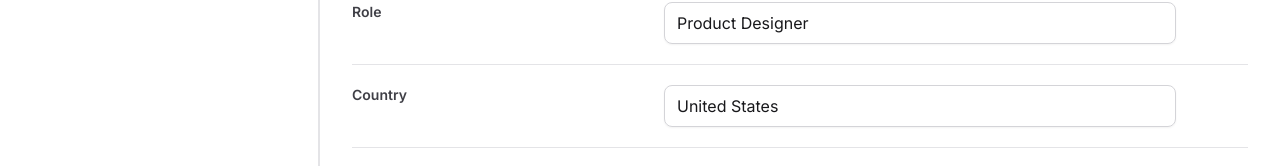
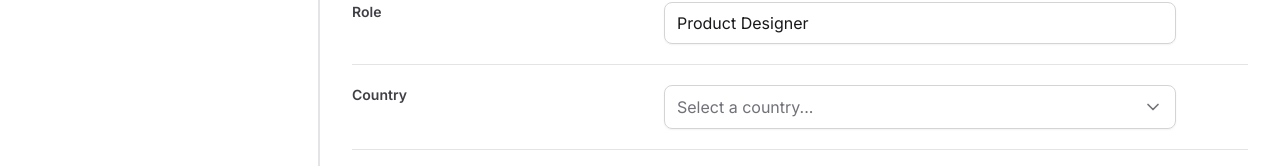
Before and after one commit to MikeFernando/tailwind-next, a Next.js app: page / in a window 1280 px wide. Shown: the part 597-763 px from the top of the page. Built offline with nearby package versions, Linux system fonts and the light colour scheme.

Commit message:
Criando Select de Pais

```diff
--- a/package.json
+++ b/package.json
@@ -9,6 +9,7 @@
     "lint": "next lint"
   },
   "dependencies": {
+    "@radix-ui/react-select": "^1.2.2",
     "@radix-ui/react-tabs": "^1.0.4",
     "@types/node": "20.5.1",
     "@types/react": "18.2.20",
--- a/src/app/page.tsx
+++ b/src/app/page.tsx
@@ -3,6 +3,7 @@
 import { SettingsTabs } from '@/components/SettingsTabs'
 import * as Input from '../components/Input'
 import * as FileInput from '../components/Form/FileInput'
+import { Select } from '@/components/Form/Select'
 
 export default function Home() {
   return (
@@ -126,15 +127,8 @@
             >
               Country
             </label>
-            <div className="flex gap-6">
-              <Input.Root>
-                <Input.Control
-                  id="role"
-                  placeholder="United States"
-                  className="text-base font-normal text-zinc-900 placeholder:text-zinc-900"
-                />
-              </Input.Root>
-            </div>
+
+            <Select />
           </div>
           {/* Timezone */}
           <div className="grid grid-cols-form py-5">
--- /dev/null
+++ b/src/components/Form/Select.tsx
@@ -0,0 +1,51 @@
+'use client'
+import React from 'react'
+import { Check, ChevronDown } from 'lucide-react'
+import * as SelectPrimitive from '@radix-ui/react-select'
+
+export const Select = () => {
+  return (
+    <SelectPrimitive.Root>
+      <SelectPrimitive.Trigger className="flex h-11 w-full items-center justify-between gap-2 rounded-lg border border-zinc-300 px-3 py-2 shadow-sm data-[placeholder]:text-zinc-500">
+        <SelectPrimitive.Value
+          className="text-black"
+          placeholder="Select a country..."
+        />
+        <SelectPrimitive.Icon>
+          <ChevronDown className="h-5 w-5 text-zinc-500" />
+        </SelectPrimitive.Icon>
+      </SelectPrimitive.Trigger>
+
+      <SelectPrimitive.Portal>
+        <SelectPrimitive.Content
+          side="bottom"
+          position="popper"
+          sideOffset={8}
+          className="z-10 w-[--radix-select-trigger-width] overflow-hidden rounded-lg border border-zinc-200 bg-white"
+        >
+          <SelectPrimitive.Viewport>
+            <SelectPrimitive.Item
+              value="br"
+              className="flex items-center justify-between gap-2 px-3 py-2.5 outline-none"
+            >
+              <SelectPrimitive.ItemText>Brasil</SelectPrimitive.ItemText>
+              <SelectPrimitive.ItemIndicator>
+                <Check className="h-3 w-4 text-violet-500" />
+              </SelectPrimitive.ItemIndicator>
+            </SelectPrimitive.Item>
+
+            <SelectPrimitive.Item
+              value="us"
+              className="flex items-center justify-between gap-2 px-3 py-2.5 outline-none data-[highlighted]:bg-zinc-50"
+            >
+              <SelectPrimitive.ItemText>United State</SelectPrimitive.ItemText>
+              <SelectPrimitive.ItemIndicator>
+                <Check className="h-3 w-4 font-medium text-violet-500" />
+              </SelectPrimitive.ItemIndicator>
+            </SelectPrimitive.Item>
+          </SelectPrimitive.Viewport>
+        </SelectPrimitive.Content>
+      </SelectPrimitive.Portal>
+    </SelectPrimitive.Root>
+  )
+}
```
Also changed, not shown: 1 other file (tests, documents, lock files or other folders).
